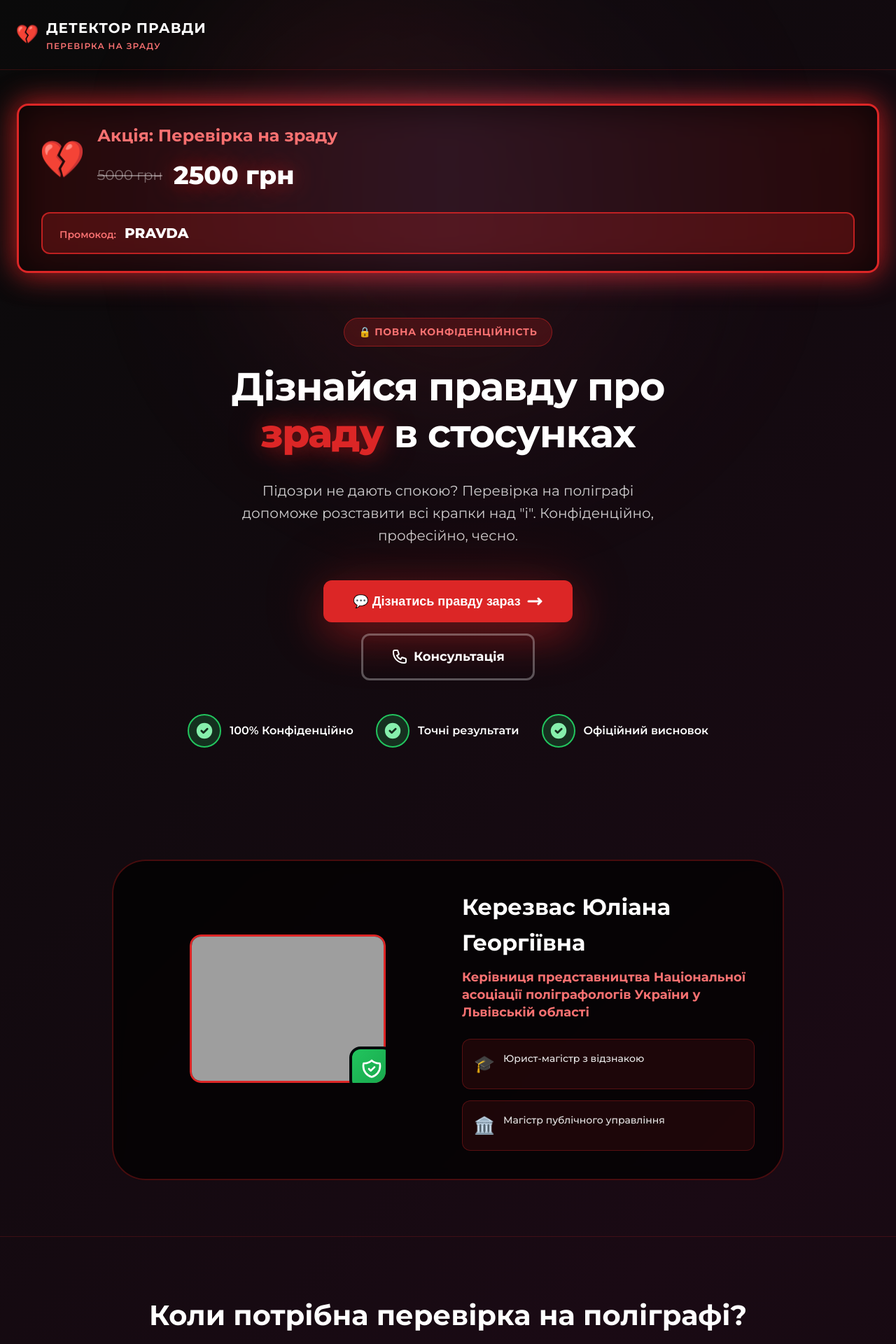
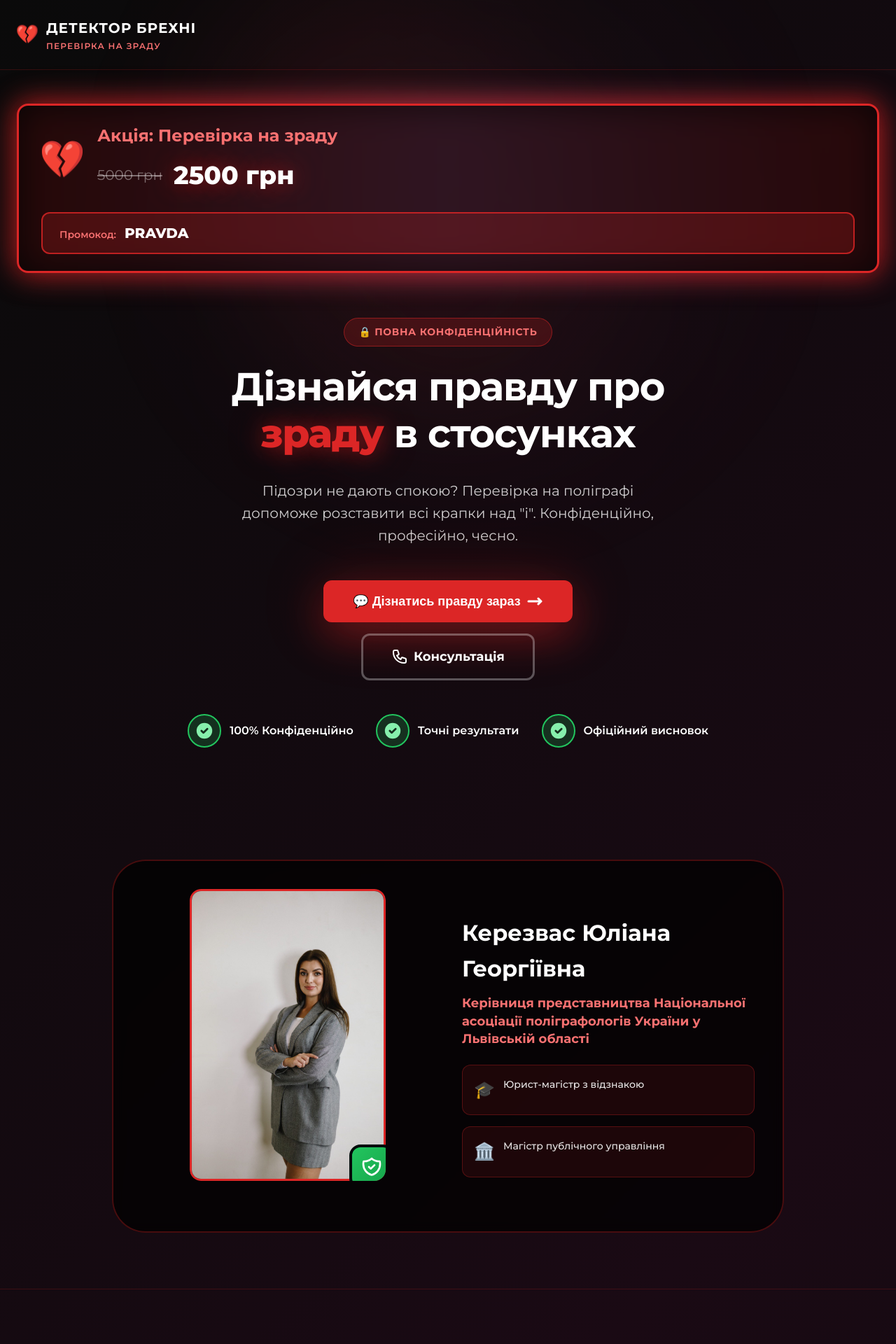
Before and after one commit to BonisOleg/PoligraphNew, a Django app: page /perevirka-na-zradu/ in a window 1280 px wide. Shown: the top 1920 px of the page at 70% size. Run offline with Django 4.2, Linux system fonts and the light colour scheme; grey boxes are pictures that could not be loaded.

Commit message:
фінал лендінгів

```diff
--- a/templates/corporate_landing.html
+++ b/templates/corporate_landing.html
@@ -91,7 +91,7 @@
         <section id="about" class="corporate-about">
             <div class="corporate-about__container">
                 <div class="corporate-about__photo-wrapper">
-                    <img src="{% static 'img/main.png' %}" alt="Керезвас Юліана Георгіївна" class="corporate-about__photo">
+                    <img src="{% static 'img/landing.png' %}" alt="Керезвас Юліана Георгіївна" class="corporate-about__photo">
                 </div>
                 <div class="corporate-about__card">
                     <div class="corporate-about__header">
--- a/templates/infidelity_landing.html
+++ b/templates/infidelity_landing.html
@@ -32,7 +32,7 @@
                 <div class="infidelity-nav__brand">
                     <span class="infidelity-nav__emoji">💔</span>
                     <div>
-                        <span class="infidelity-nav__title">ДЕТЕКТОР ПРАВДИ</span>
+                        <span class="infidelity-nav__title">ДЕТЕКТОР БРЕХНІ</span>
                         <span class="infidelity-nav__subtitle">ПЕРЕВІРКА НА ЗРАДУ</span>
                     </div>
                 </div>
@@ -121,7 +121,7 @@
             <div class="infidelity-specialist__glow"></div>
             <div class="infidelity-specialist__card">
                 <div class="infidelity-specialist__photo">
-                    <img src="{% static 'img/main.png' %}" alt="Керезвас Юліана Георгіївна" class="infidelity-specialist__image">
+                    <img src="{% static 'img/landing.png' %}" alt="Керезвас Юліана Георгіївна" class="infidelity-specialist__image">
                     <div class="infidelity-specialist__badge">
                         <svg fill="none" stroke="currentColor" viewBox="0 0 24 24">
                             <path stroke-linecap="round" stroke-linejoin="round" stroke-width="2" d="M9 12l2 2 4-4m5.618-4.016A11.955 11.955 0 0112 2.944a11.955 11.955 0 01-8.618 3.04A12.02 12.02 0 003 9c0 5.591 3.824 10.29 9 11.622 5.176-1.332 9-6.03 9-11.622 0-1.042-.133-2.052-.382-3.016z" />
@@ -273,7 +273,7 @@
             <div class="infidelity-footer__content">
                 <div class="infidelity-footer__brand">
                     <span class="infidelity-footer__emoji">💔</span>
-                    <span class="infidelity-footer__text">ДЕТЕКТОР ПРАВДИ</span>
+                    <span class="infidelity-footer__text">ДЕТЕКТОР БРЕХНІ</span>
                 </div>
                 <p class="infidelity-footer__copyright">© 2024 Поліграф Львів. Всі права захищено.</p>
             </div>
```
Also changed, not shown: static/img/landing.png (added).
